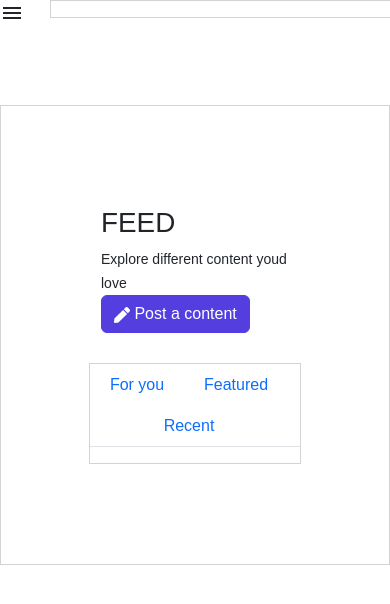
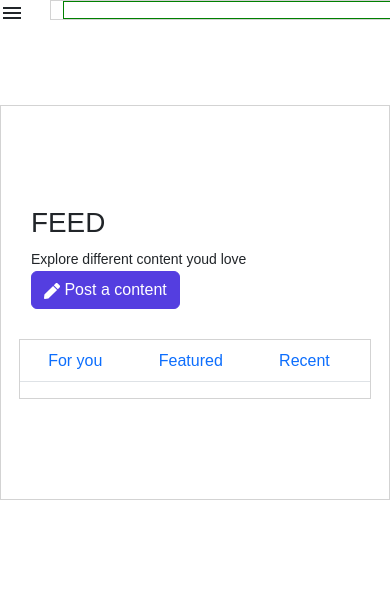
Before and after one commit to DanielRomeo/EconJournalEntry, a Next.js app in the folder frontend/: page /feed in a window 390 px wide. Shown: the top 604 px of the page. Built offline with nearby package versions, Linux system fonts and the light colour scheme.

Commit message:
made the feed page responsive

```diff
--- a/frontend/src/app/_components/_styles/topNavbar.module.scss
+++ b/frontend/src/app/_components/_styles/topNavbar.module.scss
@@ -1,21 +1,10 @@
 .navBar{
     background-color: white;
-
-    /* Don't collapse navbar until breakpoint (e.g., 992px) */
-    @media (min-width: 992px) {
-        .navbar-expand {
-        /* Remove the default collapse behavior */
+    border: 1px solid green;
+    @media (max-width: 100px) {
         flex-wrap: nowrap;
         justify-content: space-between;
-        }
-    }
-
-    /* Apply Bootstrap's default collapse behavior for smaller screens */
-    @media (max-width: 991px) {
-        .navbar-expand {
-        /* Keep Bootstrap's default behavior */
-        }
-    }
+      }
 }
 
 .searchButtonInputSpan{
--- a/frontend/src/app/_components/topNavbar.tsx
+++ b/frontend/src/app/_components/topNavbar.tsx
@@ -22,11 +22,10 @@ const TopNavbar = ({children}: PropsWithChildren<{}>) => {
 		const newHeight =
 			img.naturalHeight * (img.clientWidth / img.naturalWidth);
 		setHeight(newHeight);
+	};
 
-
-	};
 	return (
-		<Navbar className={`${Styles.navBar} `} expand="lg">
+		<Navbar className={`${Styles.navBar} navbar-expand-sm `} expand="lg">
 			<Container className={`${Styles.navbarContainer}`}>
 
 				<Navbar.Collapse id="basic-navbar-nav">
@@ -35,7 +34,7 @@ const TopNavbar = ({children}: PropsWithChildren<{}>) => {
                             <div className="input-group-prepend">
                                 <span className={`input-group-text ${Styles.searchButtonInputSpan}`} id="basic-addon1"><CiSearch size={25}></CiSearch></span>
                             </div>
-                            <input type="text" className={`${Styles.searchBox} form-control`}  aria-label="Username" aria-describedby="basic-addon1"/>
+                            <input type="text" className={`${Styles.searchBox} form-control`} placeholder="Search Chatter"  aria-label="Username" aria-describedby="basic-addon1"/>
                         </div>
 					</Nav>
 
--- a/frontend/src/app/_styles/Feed/FeedComponent.module.scss
+++ b/frontend/src/app/_styles/Feed/FeedComponent.module.scss
@@ -14,7 +14,24 @@
 	padding: 100px;
 	max-width: 1100px;
 
+	// when the device is now small:
+	@media(max-width: 767px){
+		// width: 1000px;
+		max-width: 2000px;
+		padding-left: 30px;
+		padding-right: 30px;
+	}
+
 	.headerRow {
+
+		// when the device is now small:
+		@media(max-width: 767px){
+			// display: flex;
+			// flex-direction: column;
+			// justify-content: center;
+			// align-items: center;
+		}
+
 		.postButton {
 			background-color: #543ee0;
 			border: 1px solid #543ee0;
--- a/frontend/src/app/feed/feedComponent.tsx
+++ b/frontend/src/app/feed/feedComponent.tsx
@@ -20,12 +20,12 @@ const FeedComponent = () => {
 
 			<Container className={`${Styles.mainContainer}`}>
 				<Row className={`${Styles.headerRow}`}>
-					<Col lg="8" md="8" sm="6">
+					<Col lg="8" md="8" sm="12">
 						<h1>FEED</h1>
 						<small>Explore different content youd love </small>
 					</Col>
 
-					<Col lg="4" md="4" sm="6">
+					<Col lg="4" md="4" sm="12">
 						<Link href="/createpost">
 							<Button className={`${Styles.postButton}`}>
 								<FaPen /> Post a content
```
